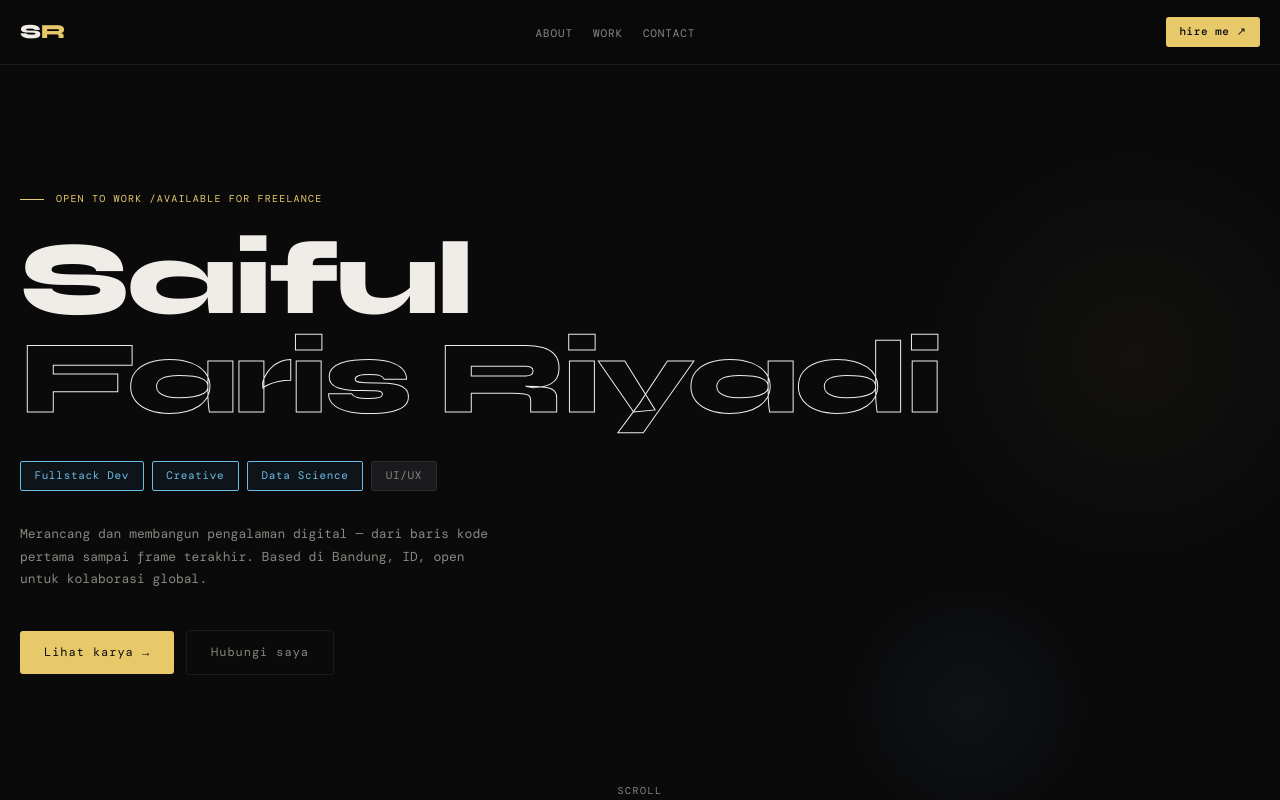
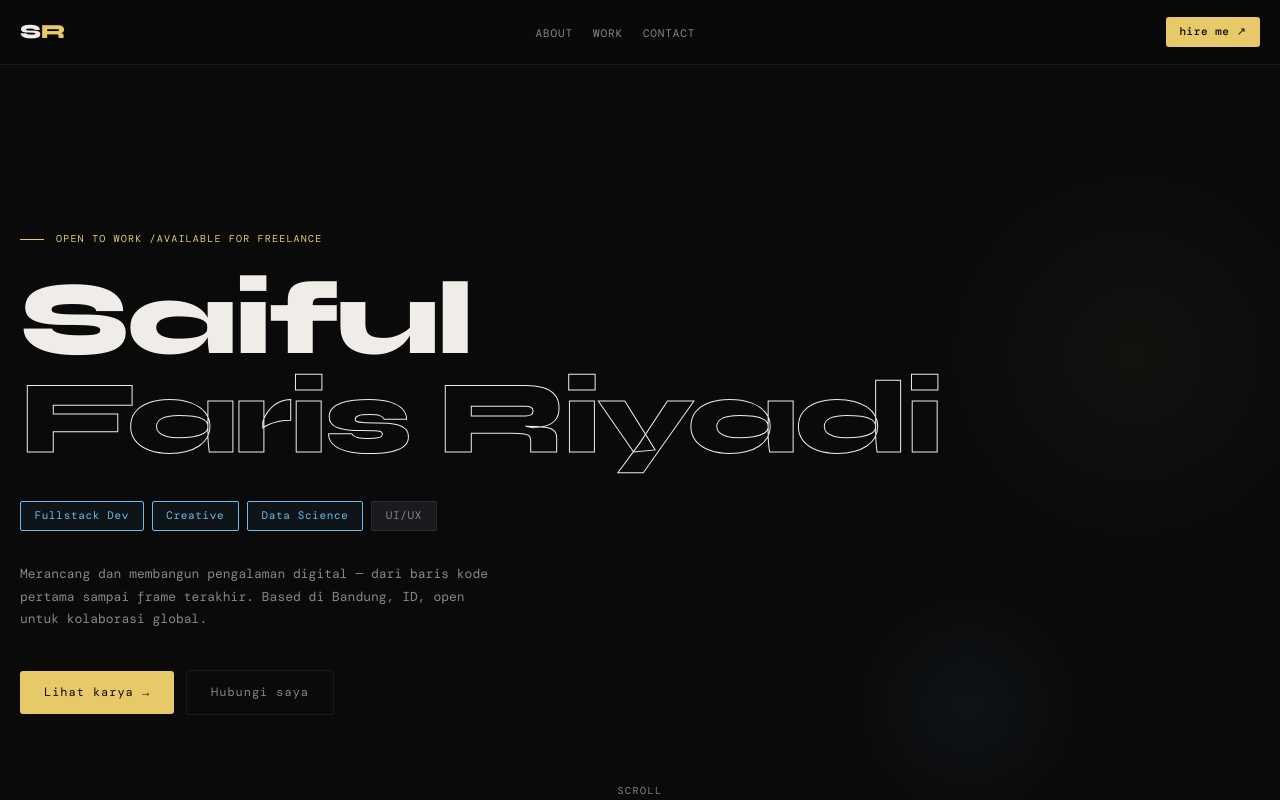
Before and after one commit to v0idengineer/portofolio, a Next.js app: page / in a window 1280 px wide. Shown: the top 800 px of the page. Built offline with nearby package versions, Linux system fonts and the light colour scheme; no server answers; a web font is replaced by a local one.

Commit message:
feat: scroll button hero

```diff
--- a/app/globals.css
+++ b/app/globals.css
@@ -41,3 +41,7 @@ html, body {
 * {
   box-sizing: border-box;
 }
+
+section {
+  overflow: visible !important;
+}
--- a/components/Hero.tsx
+++ b/components/Hero.tsx
@@ -49,7 +49,7 @@ export default function Hero() {
           display: flex;
           flex-direction: column;
           justify-content: center;
-          padding: 4rem 1.25rem 8rem;
+          padding: 4rem 1.25rem 3rem;
           position: relative;
           overflow: visible;
         }
```
